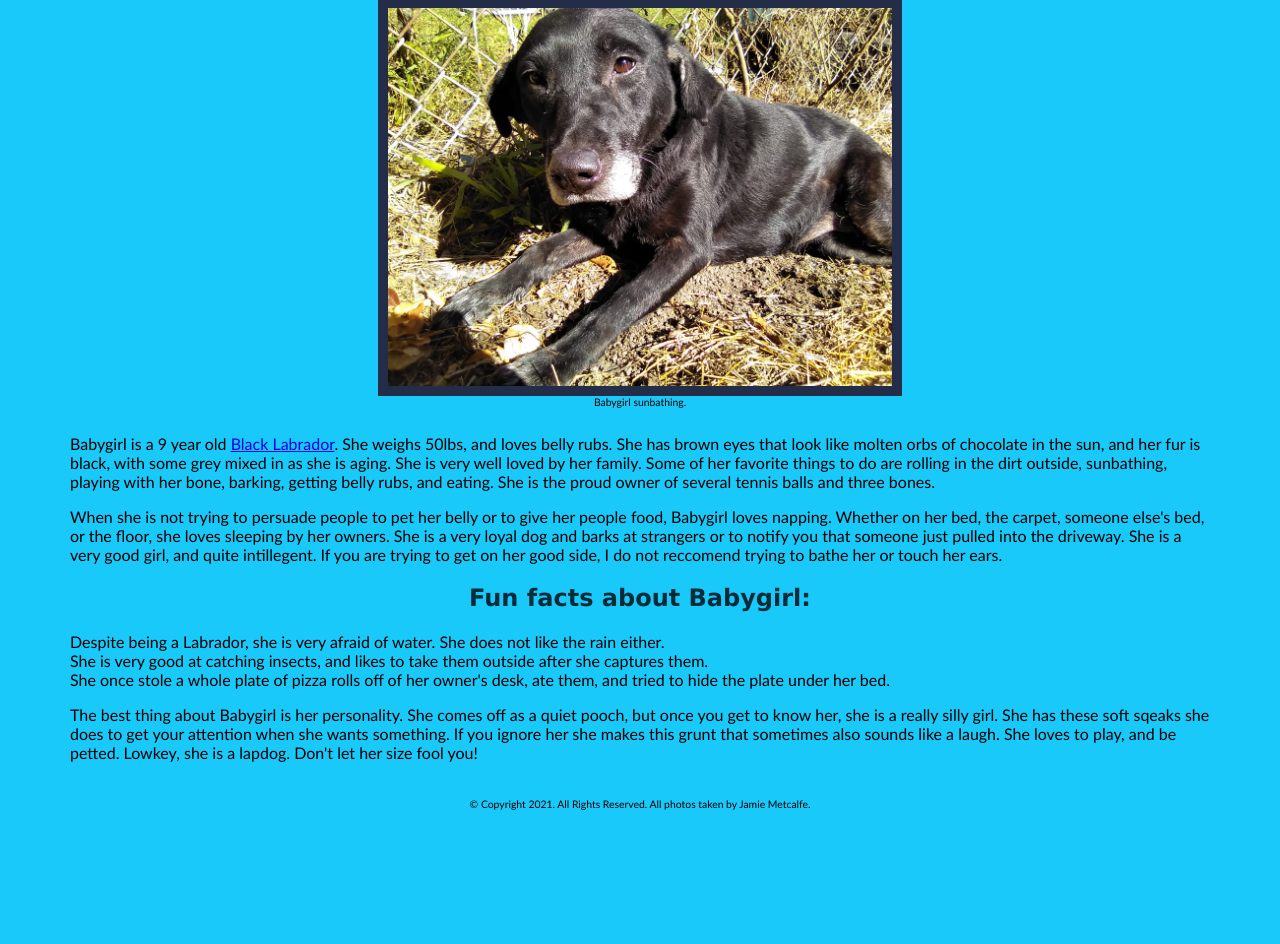
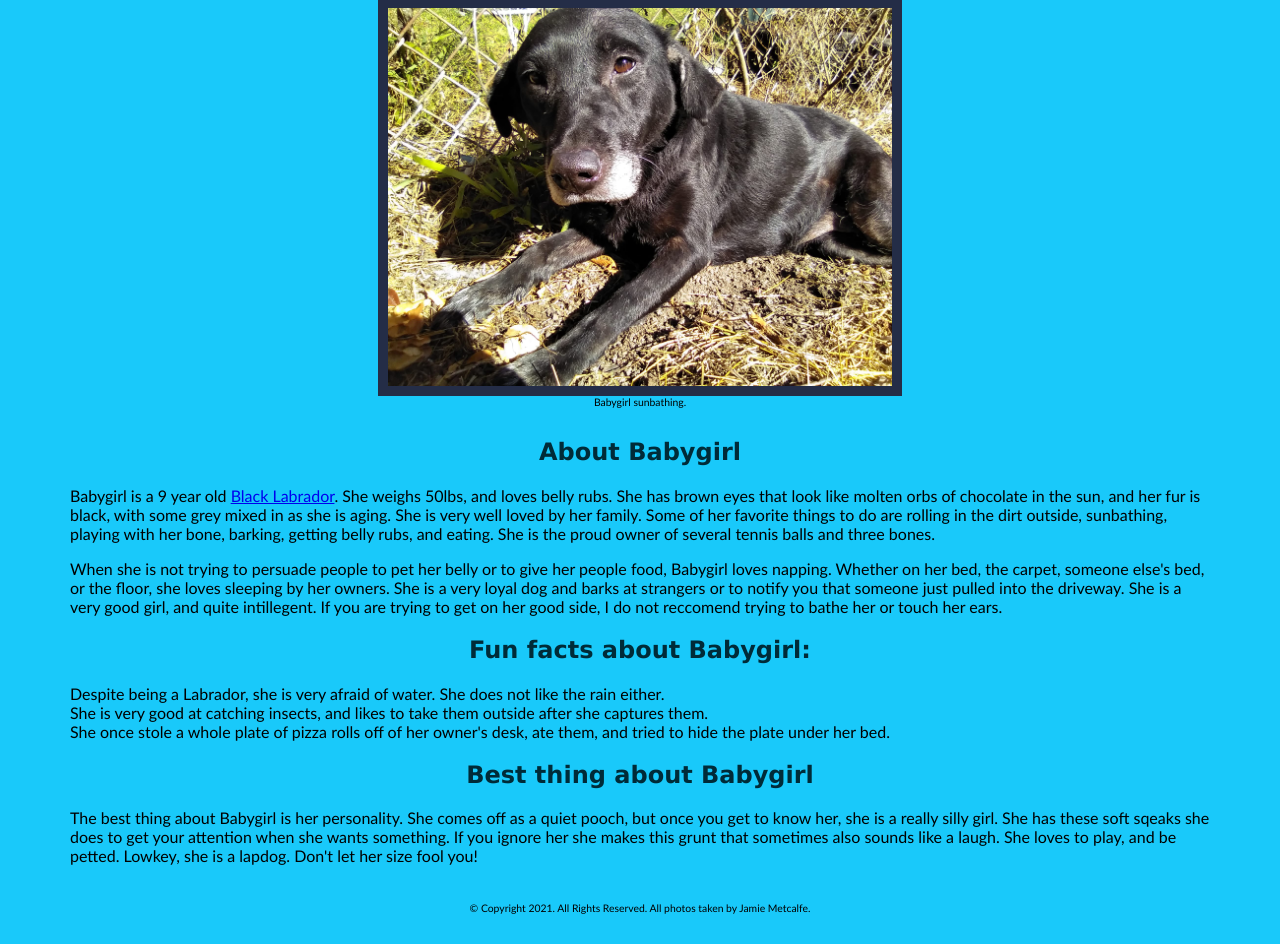
Before and after one commit to jamiemetcalfe18/Babygirl-Fansite, a plain HTML site: page index.html in a window 1280 px wide. Shown: the part 88-1032 px from the top of the page. Before the commit the page ends 929 px from the top, so only its background shows below. Drawn offline with Linux system fonts and the light colour scheme.

Commit message:
added more headings

```diff
--- a/index.html
+++ b/index.html
@@ -26,6 +26,7 @@
       </figure>
       <div class="container">
         <article id="tribute-info">
+          <h2>About Babygirl</h2>
           <p>Babygirl is a 9 year old <a href="https://www.akc.org/dog-breeds/labrador-retriever/" id="tribute-link" target="_blank">Black Labrador</a>. She weighs 50lbs, and loves belly rubs. She has brown eyes that look like molten orbs of chocolate in the sun, and her fur is black, with some grey mixed in as she is aging. She is very well loved by her family. Some of her favorite things to do are rolling in the dirt outside, sunbathing, playing with her bone, barking, getting belly rubs, and eating. She is the proud owner of several tennis balls and three bones.</p>
           <p>When she is not trying to persuade people to pet her belly or to give her people food, Babygirl loves napping. Whether on her bed, the carpet, someone else's bed, or the floor, she loves sleeping by her owners. She is a very loyal dog and barks at strangers or to notify you that someone just pulled into the driveway. She is a very good girl, and quite intillegent. If you are trying to get on her good side, I do not reccomend trying to bathe her or touch her ears.</p>
           <p>
@@ -37,6 +38,7 @@
            </ul>
          </p>
          <spacer>
+        <h2>Best thing about Babygirl</h2>
           <p>The best thing about Babygirl is her personality. She comes off as a quiet pooch, but once you get to know her, she is a really silly girl. She has these soft sqeaks she does to get your attention when she wants something. If you ignore her she makes this grunt that sometimes also sounds like a laugh. She loves to play, and be petted. Lowkey, she is a lapdog. Don't let her size fool you!</p>
        </article>
       </div>
```
